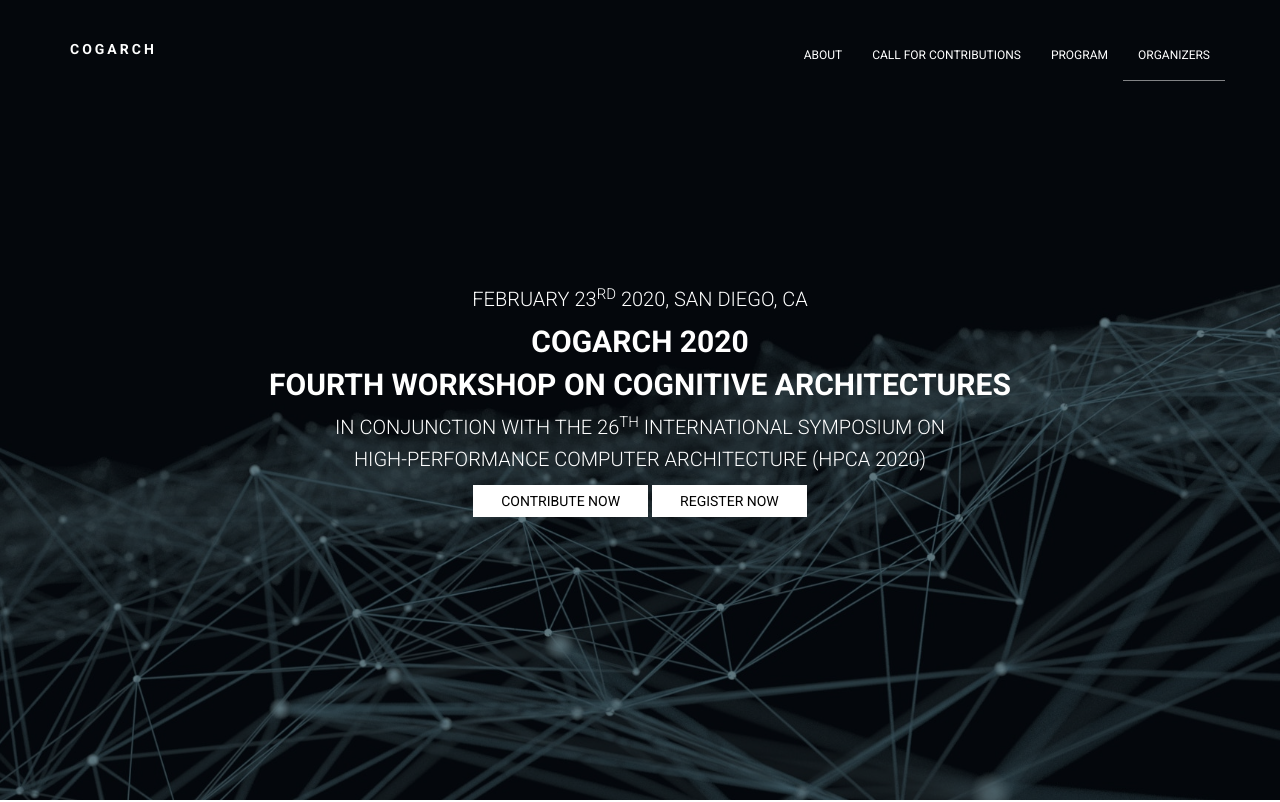
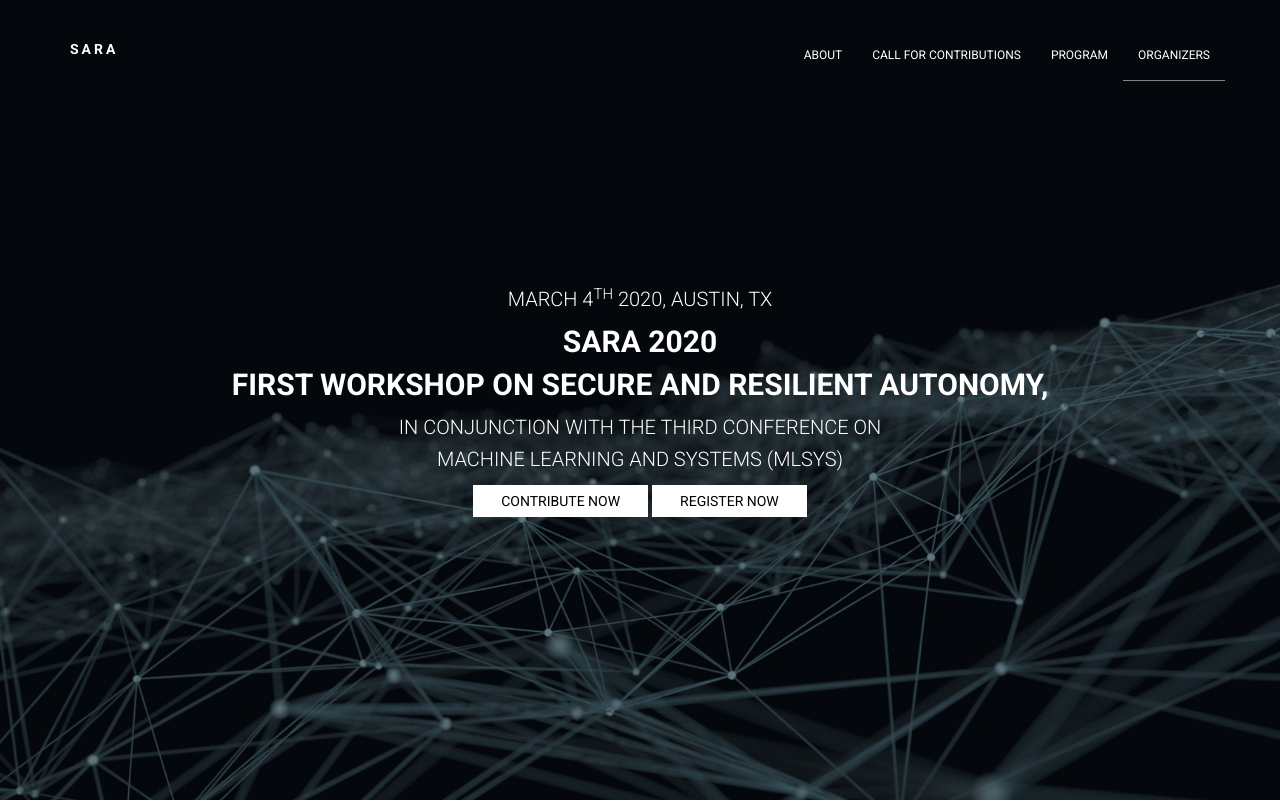
Before and after one commit to augustojv/sara-workshop-2020, a website: page index.html in a window 1280 px wide. Shown: the top 802 px of the page. Drawn offline with Linux system fonts and the light colour scheme; files whose address does not match are found by name.

Commit message:
Page updated

```diff
--- a/index.html
+++ b/index.html
@@ -5,7 +5,7 @@
     <meta http-equiv="X-UA-Compatible" content="IE=edge">
     <meta name="viewport" content="width=device-width, initial-scale=1">
 
-    <title>Workshop on Cognitive Architectures</title>
+    <title>Workshop on Secure and Resilient Autonomy,</title>
 
     <!-- css -->
     <link rel="stylesheet" href="bower_components/bootstrap/dist/css/bootstrap.min.css">
@@ -23,7 +23,7 @@
 
                         <!-- logo image  -->
                         <!-- <img src="assets/images/logo.png" alt="Logo"> -->
-                        CogArch
+                        SARA
                     </a>
                 </div>
 
@@ -55,13 +55,13 @@
     <header id="site-header" class="site-header valign-center">
         <div class="intro">
 
-            <p>February 23<sup>rd</sup> 2020, San Diego, CA</p>
+            <p>March 4<sup>th</sup> 2020, Austin, TX</p>
 
-            <h1>CogArch 2020</h1>
-            <h1>Fourth Workshop on Cognitive Architectures</h1>
+            <h1>SARA 2020</h1>
+            <h1>First Workshop on Secure and Resilient Autonomy,</h1>
 
-            <p>In conjunction with the 26<sup>th</sup> International Symposium on<br>
-                High-Performance Computer Architecture (HPCA 2020)</p>
+            <p>In conjunction with the Third Conference on<br>
+				Machine Learning and Systems (MLSys)</p>
 
             <a class="btn btn-white" data-scroll href="#about">Contribute Now</a>
 
```
